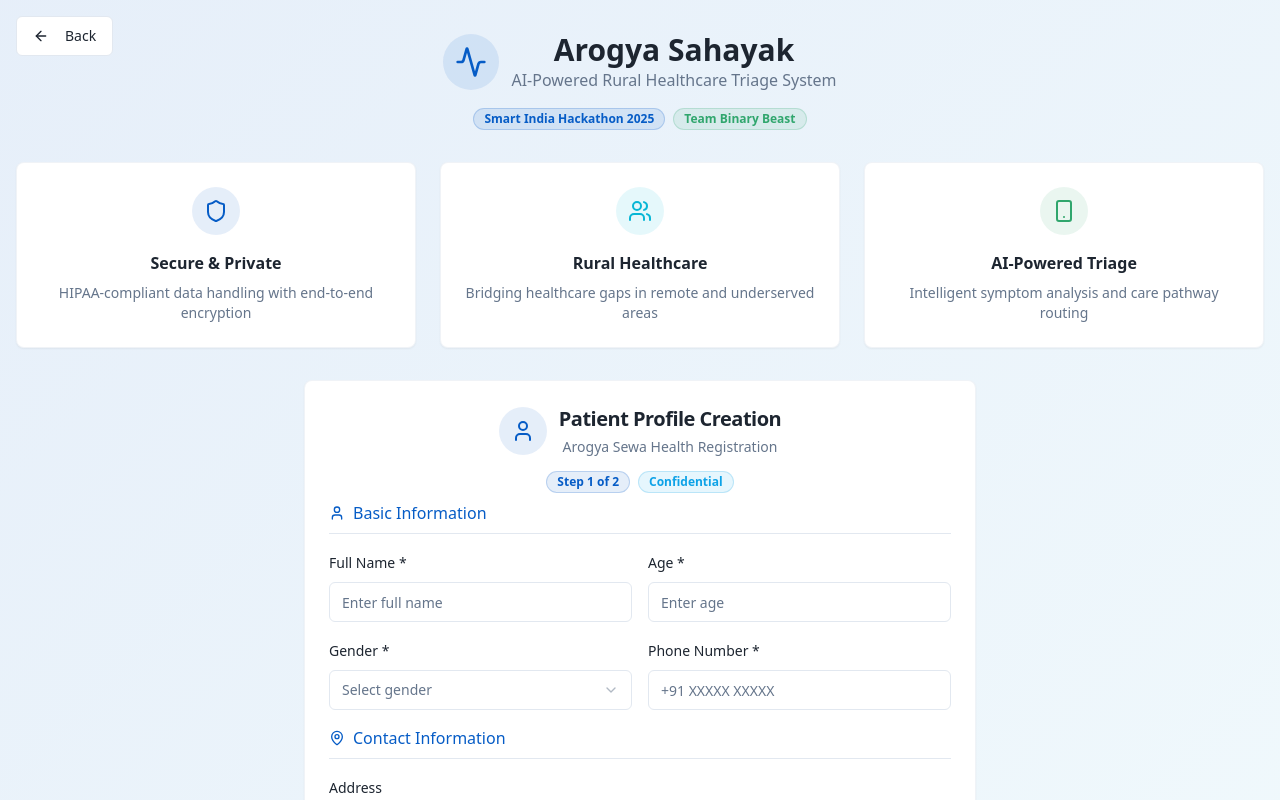
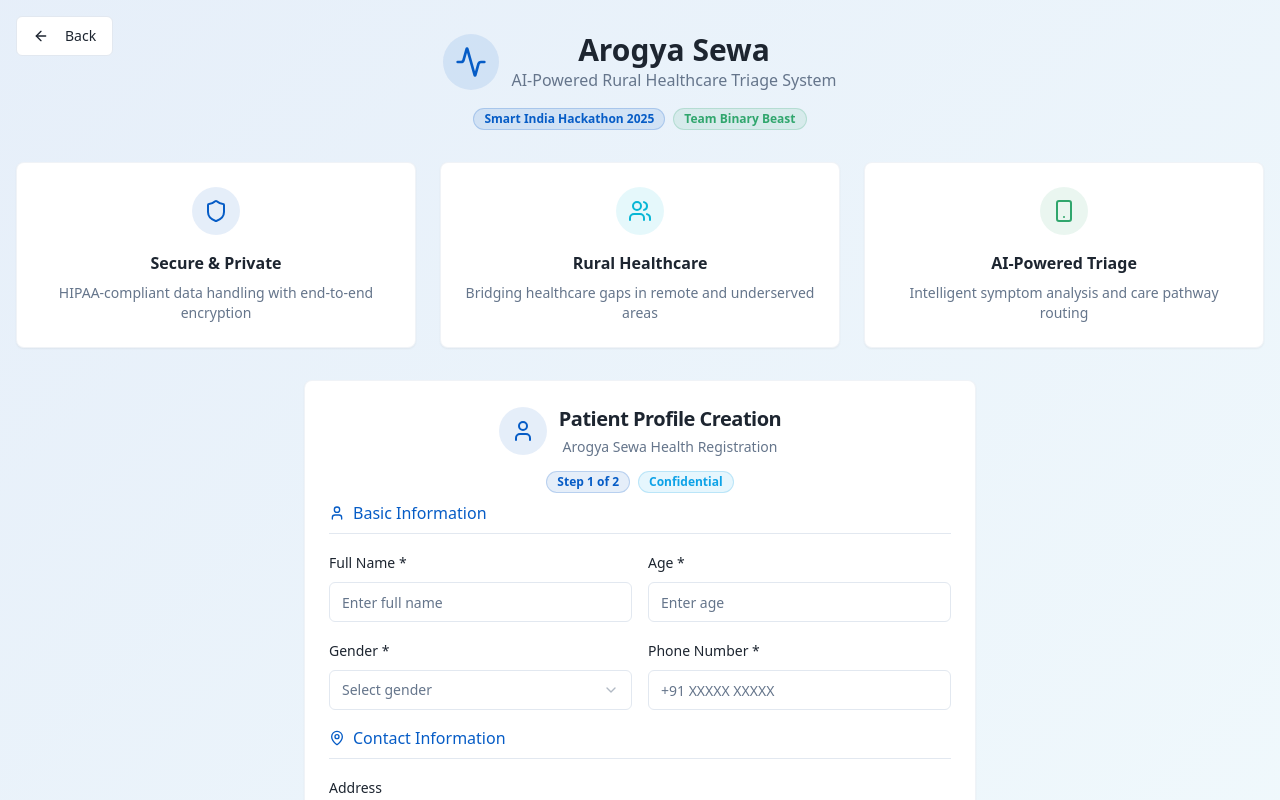
Before and after one commit to Rohanzz0908/fever, a React (Vite) app: page / in a window 1280 px wide. Shown: the top 800 px of the page. Built offline with nearby package versions, Linux system fonts and the light colour scheme; the HTML template or start-up script is replaced by a standard one.

Commit message:
Update Index.tsx

```diff
--- a/src/pages/Index.tsx
+++ b/src/pages/Index.tsx
@@ -29,7 +29,7 @@
   };
 
   const handleBack = () => {
-    window.location.href = "https://sih-kappa-vert.vercel.app/";
+    window.location.href = "https://arogyasewa.vercel.app/";
   };
 
   if (currentStep === 'profile') {
@@ -55,7 +55,7 @@
                 <Activity className="w-8 h-8 text-primary" />
               </div>
               <div>
-                <h1 className="text-3xl font-bold text-foreground">Arogya Sahayak</h1>
+                <h1 className="text-3xl font-bold text-foreground">Arogya Sewa</h1>
                 <p className="text-muted-foreground">AI-Powered Rural Healthcare Triage System</p>
               </div>
             </div>
```
